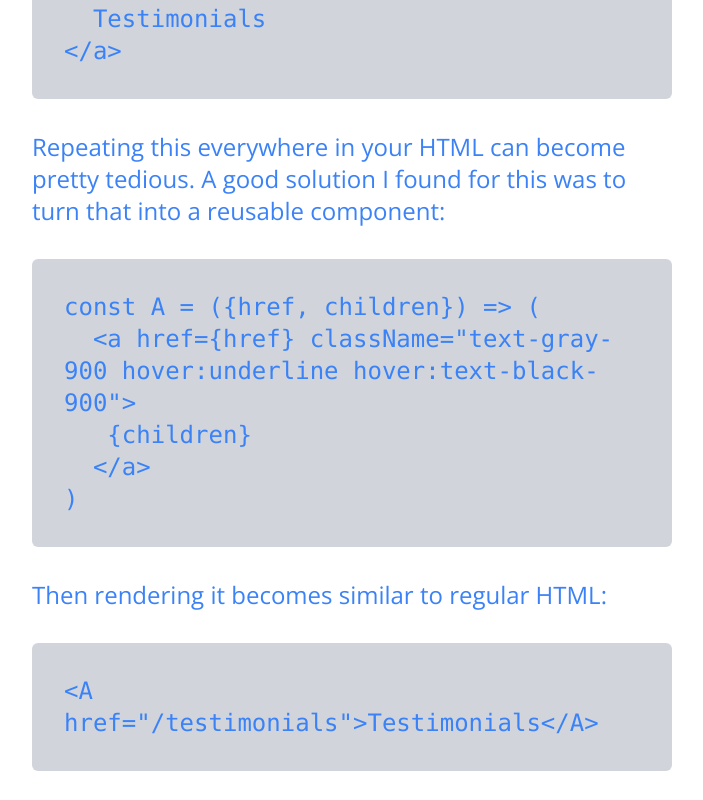
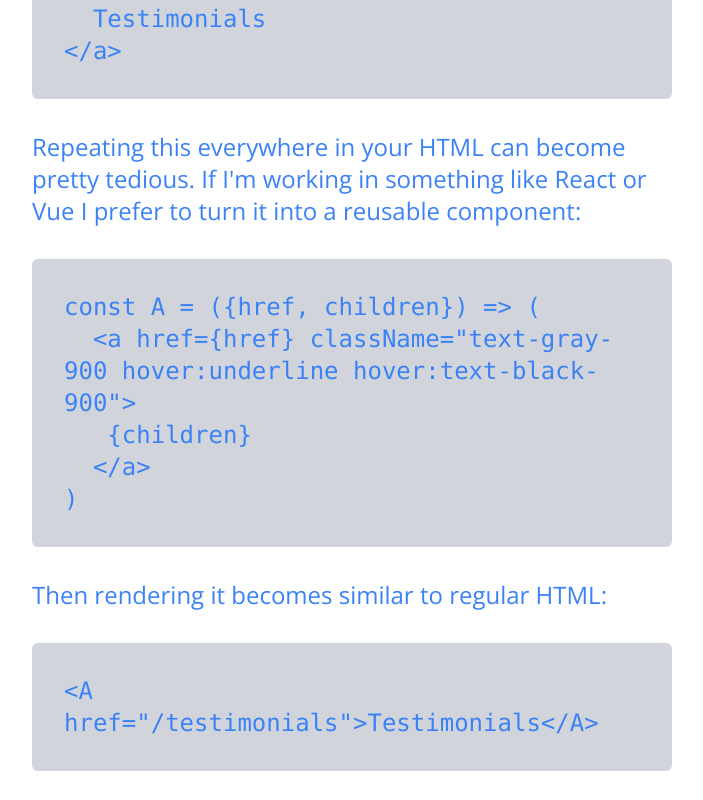
Before and after one commit to tommyp/tommyp.org, a Next.js app: page /flying-with-tailwind in a window 1280 px wide. Shown: the part 3920-4720 px from the top of the page, without its empty margins (288-991 px from the left). Built offline with nearby package versions, Linux system fonts and the light colour scheme; what tailwindcss-border-gradients would draw is missing.

Commit message:
more changes

```diff
--- a/pages/flying-with-tailwind.js
+++ b/pages/flying-with-tailwind.js
@@ -113,7 +113,7 @@ const AnIntroToTailwind = () => {
             &nbsp;&nbsp;Testimonials<br/>
             &lt;/a&gt;
           </Code>
-          <P>Repeating this everywhere in your HTML can become pretty tedious. A good solution I found for this was to turn that into a reusable component:</P>
+          <P>Repeating this everywhere in your HTML can become pretty tedious. If I&apos;m working in something like React or Vue I prefer to turn it into a reusable component:</P>
           <Code>
           const A = (&#123;href, children&#125;) =&gt;  (<br/>
           &nbsp;&nbsp;&lt;a href=&#123;href&#125; className=&quot;text-gray-900 hover:underline hover:text-black-900&quot;&gt;<br/>
@@ -126,7 +126,7 @@ const AnIntroToTailwind = () => {
             &lt;A href=&quot;/testimonials&quot;&gt;Testimonials&lt;/A&gt;
           </Code>
           <P>
-          Tailwind also has the <A href="https://tailwindcss.com/docs/functions-and-directives#apply">@apply</A> feature which allows you to extract the classes you combine to one common class. I prefer to pull these into a component and keep the Tailwind class syntax across the project, but you can do whatever is easiest.
+          Tailwind also has the <A href="https://tailwindcss.com/docs/functions-and-directives#apply">@apply</A> feature which allows you to extract multiple classes to one common class. If I&apos;m working in something like React or Vue I prefer to pull these into a component and keep the Tailwind class syntax across the project, but you can do whatever is easiest.
           </P>
         </Section>
         <H2>IntelliSense</H2>
--- a/tailwind.config.js
+++ b/tailwind.config.js
@@ -2,6 +2,7 @@ const defaultTheme = require("tailwindcss/defaultTheme");
 
 
 module.exports = {
+  mode: 'jit',
   purge: [
     './components/**/*.js',
     './pages/**/*.js',
```
